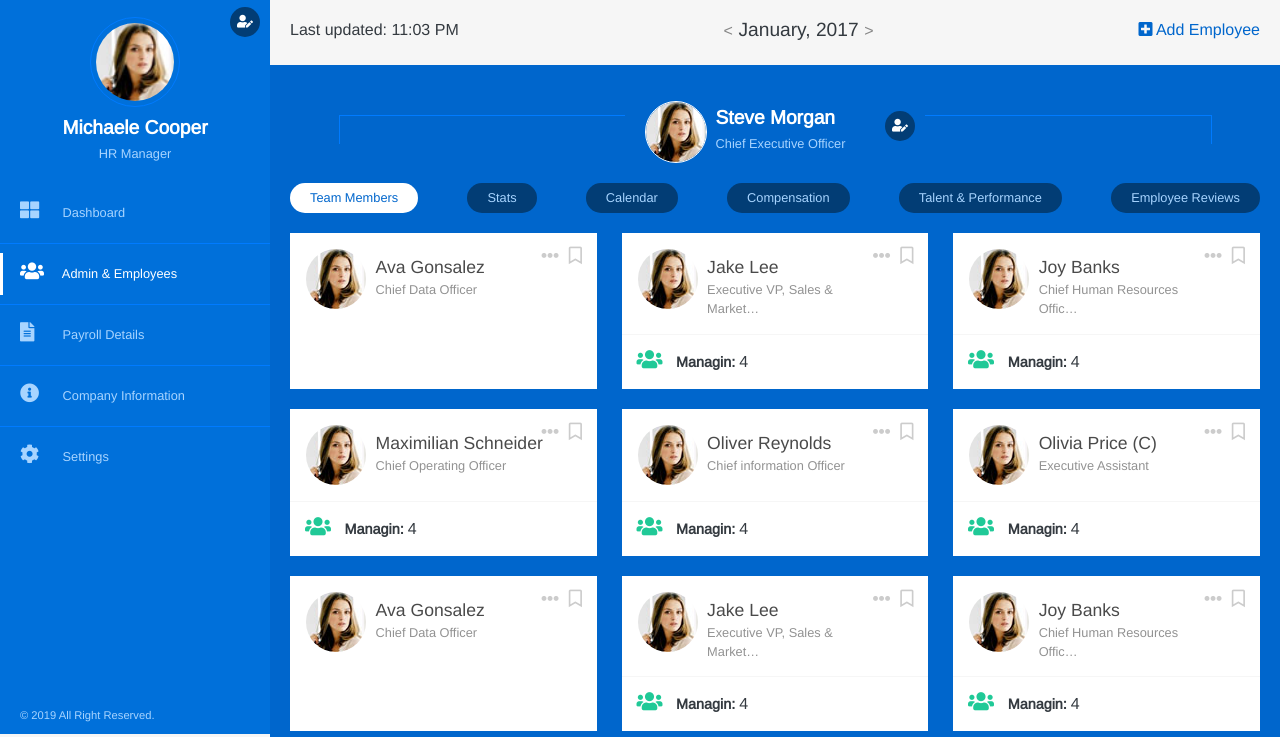
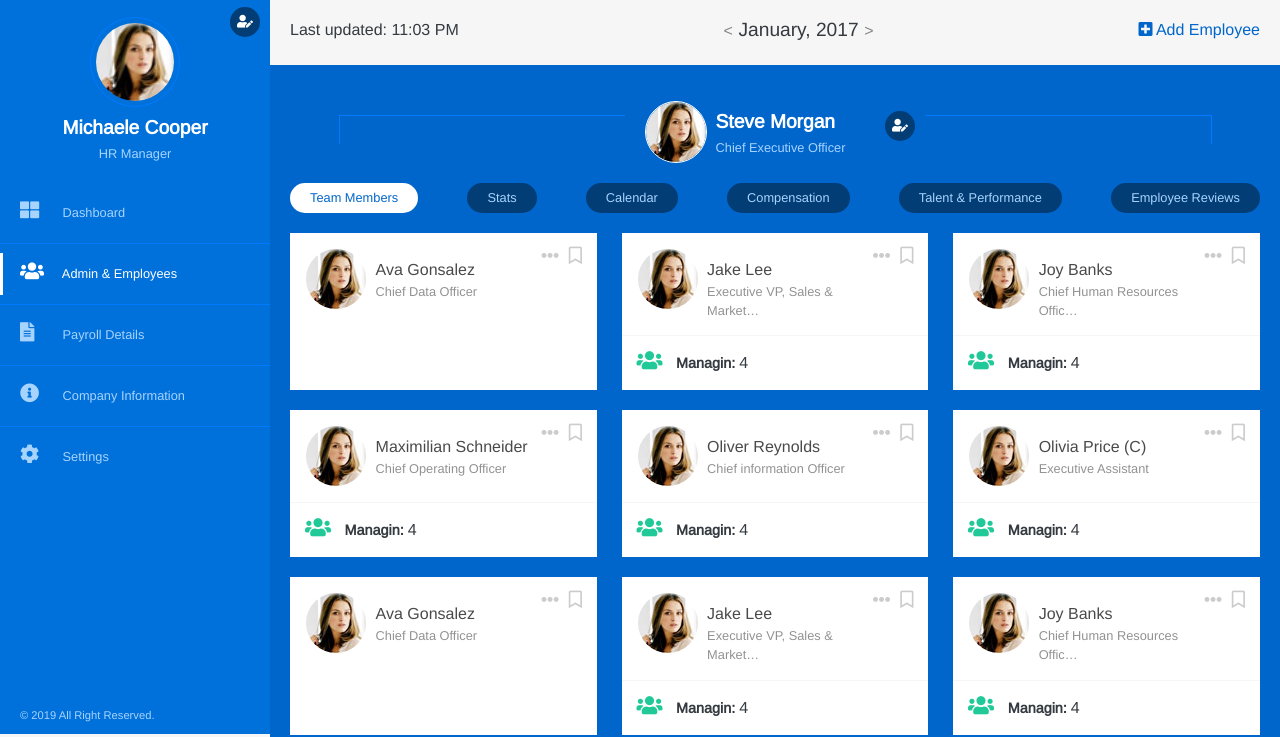
Before and after one commit to muhdanees/fieldassist-admin, a plain HTML site: page index.html in a window 1280 px wide. Shown: the part 66-803 px from the top of the page. Drawn offline with nearby package versions, Linux system fonts and the light colour scheme.

```diff
--- a/css/module.css
+++ b/css/module.css
@@ -229,7 +229,7 @@
 }
 .currentempinfo > div.info {
 	max-width: 180px;
-    padding-top: 6px;
+    padding-top: 10px;
     padding-left: 5px;
 }
 .currentempinfo img {
@@ -322,7 +322,7 @@
 .emptitle {
 	color: var(--gray-dark);
 	margin-bottom: 0px;
-	font-size: 1.1rem;
+	font-size: 1rem;
 }
 .emp-designation {
 	color: var(--gray-dark);
```
